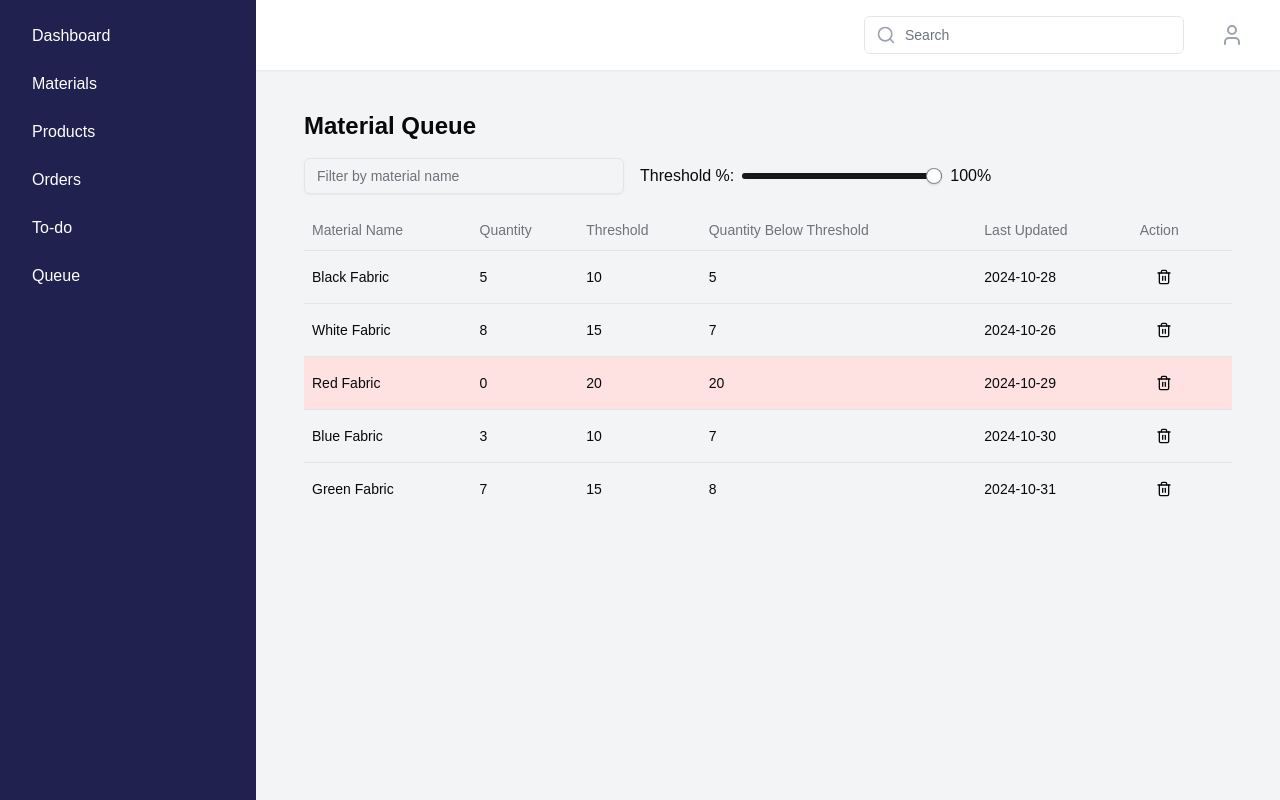
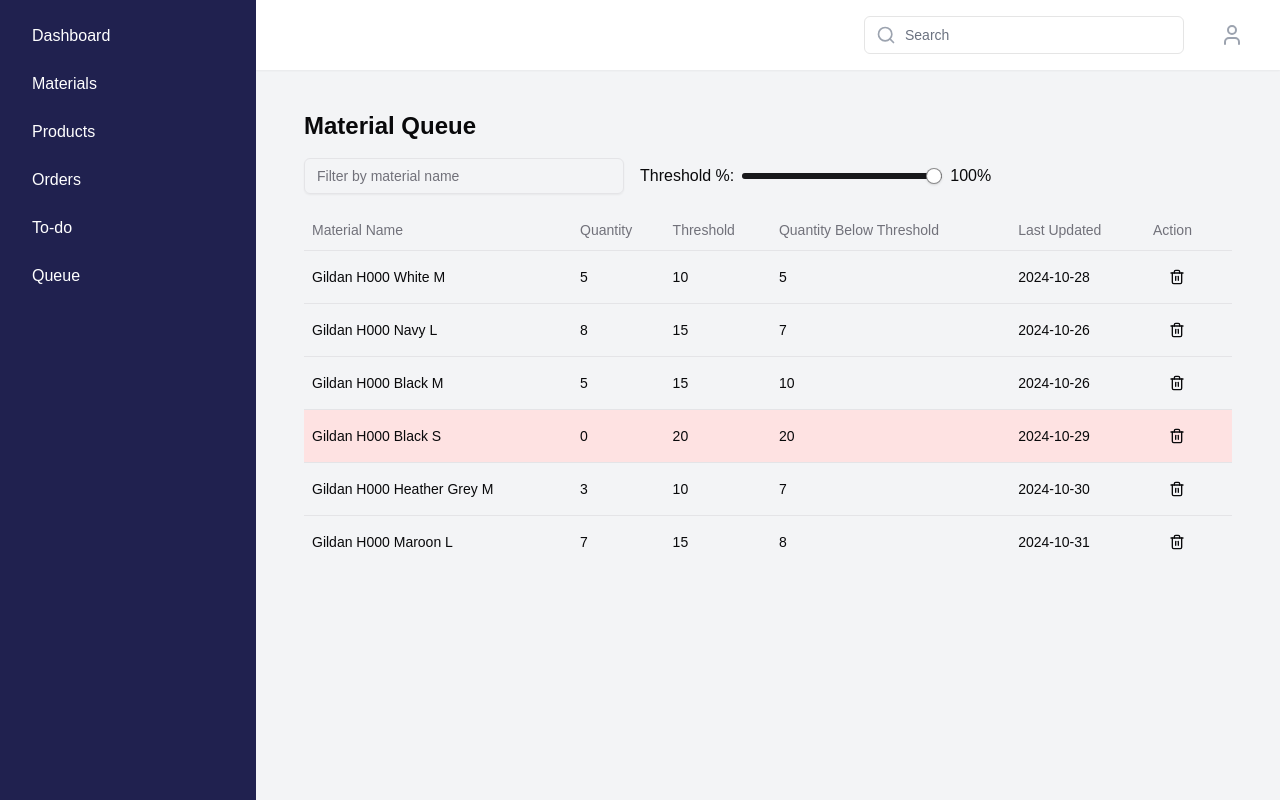
Before and after one commit to themoahmed/tally, a Next.js app: page /queue in a window 1280 px wide. Built offline with nearby package versions, Linux system fonts and the light colour scheme.

Commit message:
newchanges

```diff
--- a/app/queue/page.tsx
+++ b/app/queue/page.tsx
@@ -23,11 +23,12 @@ type Material = {
 }
 
 const sampleMaterials: Material[] = [
-  { name: "Black Fabric", qty: 5, threshold: 10, lastUpdated: "2024-10-28" },
-  { name: "White Fabric", qty: 8, threshold: 15, lastUpdated: "2024-10-26" },
-  { name: "Red Fabric", qty: 0, threshold: 20, lastUpdated: "2024-10-29" },
-  { name: "Blue Fabric", qty: 3, threshold: 10, lastUpdated: "2024-10-30" },
-  { name: "Green Fabric", qty: 7, threshold: 15, lastUpdated: "2024-10-31" },
+  { name: "Gildan H000 White M", qty: 5, threshold: 10, lastUpdated: "2024-10-28" },
+  { name: "Gildan H000 Navy L", qty: 8, threshold: 15, lastUpdated: "2024-10-26" },
+  { name: "Gildan H000 Black M", qty: 5, threshold: 15, lastUpdated: "2024-10-26" },
+  { name: "Gildan H000 Black S", qty: 0, threshold: 20, lastUpdated: "2024-10-29" },
+  { name: "Gildan H000 Heather Grey M", qty: 3, threshold: 10, lastUpdated: "2024-10-30" },
+  { name: "Gildan H000 Maroon L", qty: 7, threshold: 15, lastUpdated: "2024-10-31" },
 ]
 
 export default function QueuePage() {
```
